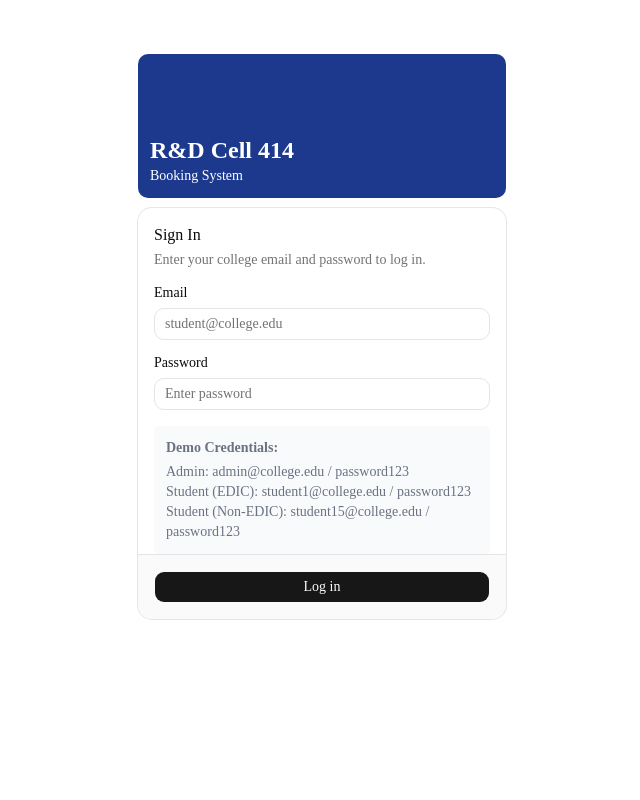
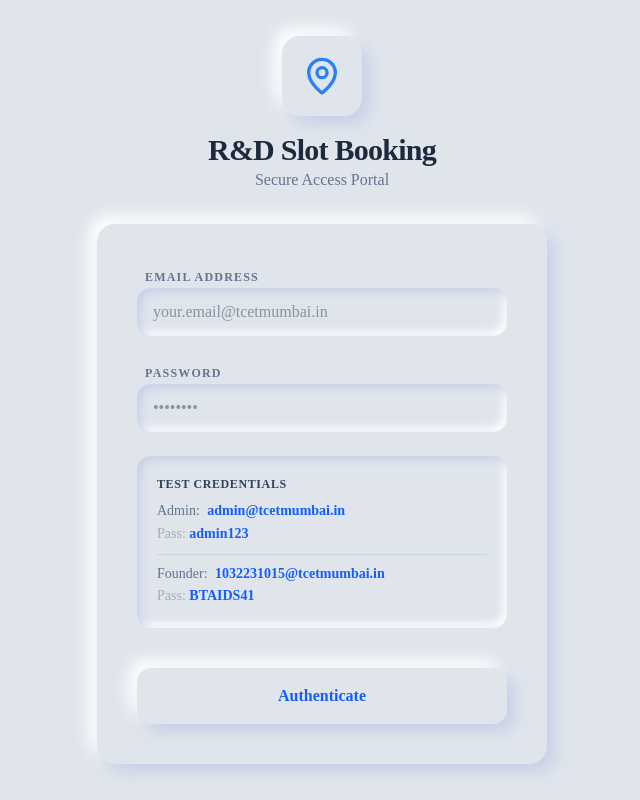
Before and after one commit to AhanaKulkarni/RnD_Slot_Booking, a Next.js app: page /login in a window 1280 px wide. Shown: the whole page, without its empty margins (318-958 px from the left). Built offline with nearby package versions, Linux system fonts and the light colour scheme; no server answers.

Commit message:
Login UI Overhaul and Correct Credentials UI Display

```diff
--- /dev/null
+++ b/seed-now.ts
@@ -0,0 +1,61 @@
+import { PrismaClient } from '@prisma/client';
+import bcrypt from 'bcryptjs';
+
+const prisma = new PrismaClient();
+
+async function main() {
+  // 1. Admin
+  const adminEmail = 'admin@tcetmumbai.in';
+  const adminPassword = await bcrypt.hash('admin123', 10);
+
+  await prisma.user.upsert({
+    where: { email: adminEmail },
+    update: { passwordHash: adminPassword, role: 'ADMIN' },
+    create: {
+      email: adminEmail,
+      passwordHash: adminPassword,
+      name: 'System Admin',
+      role: 'ADMIN',
+      department: 'IT',
+      studentId: 'ADMIN-01'
+    }
+  });
+
+  // 2. Founder / Student
+  const founderEmail = '1032231015@tcetmumbai.in';
+  const founderPassword = await bcrypt.hash('BTAIDS41', 10);
+
+  const founder = await prisma.user.upsert({
+    where: { email: founderEmail },
+    update: { passwordHash: founderPassword, role: 'STUDENT' },
+    create: {
+      email: founderEmail,
+      passwordHash: founderPassword,
+      name: 'Ahana Kulkarni',
+      role: 'STUDENT',
+      department: 'AIDS',
+      studentId: '1032231015'
+    }
+  });
+
+  await prisma.edicMembership.upsert({
+    where: { userId: founder.id },
+    update: { status: 'ACTIVE' },
+    create: {
+      userId: founder.id,
+      edicId: `EDIC-${founder.studentId}`,
+      status: 'ACTIVE'
+    }
+  });
+
+  console.log("Seeded database successfully.");
+}
+
+main()
+  .catch((e) => {
+    console.error(e);
+    process.exit(1);
+  })
+  .finally(async () => {
+    await prisma.$disconnect();
+  });
--- a/src/app/login/page.tsx
+++ b/src/app/login/page.tsx
@@ -1,6 +1,9 @@
 import { auth } from '@/auth';
 import { redirect } from 'next/navigation';
 import LoginForm from '@/components/auth/login-form';
+import { MapPin } from 'lucide-react';
+
+const neuRaised = "bg-[#e0e5ec] shadow-[8px_8px_16px_#c8d0e7,-8px_-8px_16px_#ffffff] rounded-2xl";
 
 export default async function LoginPage() {
   const session = await auth();
@@ -9,15 +12,23 @@ export default async function LoginPage() {
   }
 
   return (
-    <main className="flex items-center justify-center md:h-screen">
-      <div className="relative mx-auto flex w-full max-w-[400px] flex-col space-y-2.5 p-4 md:-mt-32">
-        <div className="flex h-20 w-full items-end rounded-lg bg-blue-900 p-3 md:h-36">
-          <div className="w-32 text-white md:w-36">
-            <h1 className="text-2xl font-bold">R&D Cell 414</h1>
-            <p className="text-sm">Booking System</p>
+    <main className="min-h-screen bg-[#e0e5ec] flex items-center justify-center font-sans text-slate-700 p-6">
+      <div className="w-full max-w-[450px] space-y-8">
+
+        <div className="flex flex-col items-center justify-center text-center space-y-4">
+          <div className={`w-20 h-20 flex items-center justify-center ${neuRaised}`}>
+            <MapPin className="w-10 h-10 text-blue-500" />
+          </div>
+          <div>
+            <h1 className="text-3xl font-extrabold text-slate-800 tracking-tight">R&D Slot Booking</h1>
+            <p className="text-slate-500 font-medium">Secure Access Portal</p>
           </div>
         </div>
-        <LoginForm />
+
+        <div className={`p-8 md:p-10 ${neuRaised}`}>
+          <LoginForm />
+        </div>
+
       </div>
     </main>
   );
--- a/src/components/auth/login-form.tsx
+++ b/src/components/auth/login-form.tsx
@@ -2,12 +2,10 @@
 
 import { useActionState } from 'react';
 import { authenticate } from '@/lib/actions/auth';
-import { Button } from '@/components/ui/button';
-import { Input } from '@/components/ui/input';
-import { Label } from '@/components/ui/label';
-import { Card, CardContent, CardDescription, CardFooter, CardHeader, CardTitle } from '@/components/ui/card';
-import { AlertCircle } from 'lucide-react';
-import { Alert, AlertDescription, AlertTitle } from '@/components/ui/alert';
+import { AlertCircle, Loader2 } from 'lucide-react';
+
+const neuPressed = "w-full bg-[#e0e5ec] shadow-[inset_4px_4px_8px_#c8d0e7,inset_-4px_-4px_8px_#ffffff] rounded-xl px-4 py-3 text-slate-700 focus:outline-none focus:ring-2 focus:ring-blue-500/50 border-none font-medium";
+const neuButton = "w-full py-4 text-blue-600 font-bold bg-[#e0e5ec] shadow-[8px_8px_16px_#c8d0e7,-8px_-8px_16px_#ffffff] hover:shadow-[inset_4px_4px_8px_#c8d0e7,inset_-4px_-4px_8px_#ffffff] rounded-xl transition-all disabled:opacity-50 flex justify-center items-center";
 
 export default function LoginForm() {
   const [errorMessage, formAction, isPending] = useActionState(
@@ -16,58 +14,52 @@ export default function LoginForm() {
   );
 
   return (
-    <Card>
-      <CardHeader>
-        <CardTitle>Sign In</CardTitle>
-        <CardDescription>
-          Enter your college email and password to log in.
-        </CardDescription>
-      </CardHeader>
-      <form action={formAction}>
-        <CardContent className="space-y-4">
+    <form action={formAction} className="space-y-6">
+
       <div className="space-y-2">
-            <Label htmlFor="email">Email</Label>
-            <Input
+        <label htmlFor="email" className="text-slate-500 text-xs font-bold uppercase tracking-widest pl-2">Email Address</label>
+        <input
           id="email"
           type="email"
           name="email"
-              placeholder="student@college.edu"
+          placeholder="your.email@tcetmumbai.in"
           required
+          className={neuPressed}
         />
       </div>
+
       <div className="space-y-2">
-            <Label htmlFor="password">Password</Label>
-            <Input
+        <label htmlFor="password" className="text-slate-500 text-xs font-bold uppercase tracking-widest pl-2">Password</label>
+        <input
           id="password"
           type="password"
           name="password"
-              placeholder="Enter password"
+          placeholder="••••••••"
           required
           minLength={6}
+          className={neuPressed}
         />
       </div>
 
       {errorMessage && (
-            <Alert variant="destructive">
-              <AlertCircle className="h-4 w-4" />
-              <AlertTitle>Error</AlertTitle>
-              <AlertDescription>{errorMessage}</AlertDescription>
-            </Alert>
+        <div className="bg-red-500/10 border border-red-500/20 text-red-500 p-4 rounded-xl flex items-center gap-3 text-sm font-bold shadow-sm">
+          <AlertCircle className="h-5 w-5 flex-shrink-0" />
+          <p>{errorMessage}</p>
+        </div>
       )}
 
-          <div className="text-sm text-gray-500 bg-gray-50 p-3 rounded mt-4">
-            <p className="font-semibold mb-1">Demo Credentials:</p>
-            <p>Admin: admin@college.edu / password123</p>
-            <p>Student (EDIC): student1@college.edu / password123</p>
-            <p>Student (Non-EDIC): student15@college.edu / password123</p>
+      <div className="text-sm text-slate-500 bg-[#e0e5ec] p-5 rounded-xl shadow-[inset_4px_4px_8px_#c8d0e7,inset_-4px_-4px_8px_#ffffff] mt-6 leading-relaxed">
+        <p className="font-bold text-slate-700 mb-2 uppercase tracking-wider text-xs">Test Credentials</p>
+        <p>Admin: <span className="text-blue-600 font-bold ml-1">admin@tcetmumbai.in</span> <br/><span className="opacity-50">Pass:</span> <span className="text-blue-600 font-bold">admin123</span></p>
+        <div className="h-px bg-slate-300 my-2" />
+        <p>Founder: <span className="text-blue-600 font-bold ml-1">1032231015@tcetmumbai.in</span> <br/><span className="opacity-50">Pass:</span> <span className="text-blue-600 font-bold">BTAIDS41</span></p>
       </div>
-        </CardContent>
-        <CardFooter>
-          <Button className="w-full" aria-disabled={isPending} disabled={isPending}>
-            Log in
-          </Button>
-        </CardFooter>
+
+      <div className="pt-4">
+        <button className={neuButton} aria-disabled={isPending} disabled={isPending}>
+          {isPending ? <Loader2 className="w-5 h-5 animate-spin" /> : 'Authenticate'}
+        </button>
+      </div>
     </form>
-    </Card>
   );
 }
```
Also changed, not shown: 1 other file (tests, documents, lock files or other folders). Lines whose indentation alone changed are shown as unchanged.
